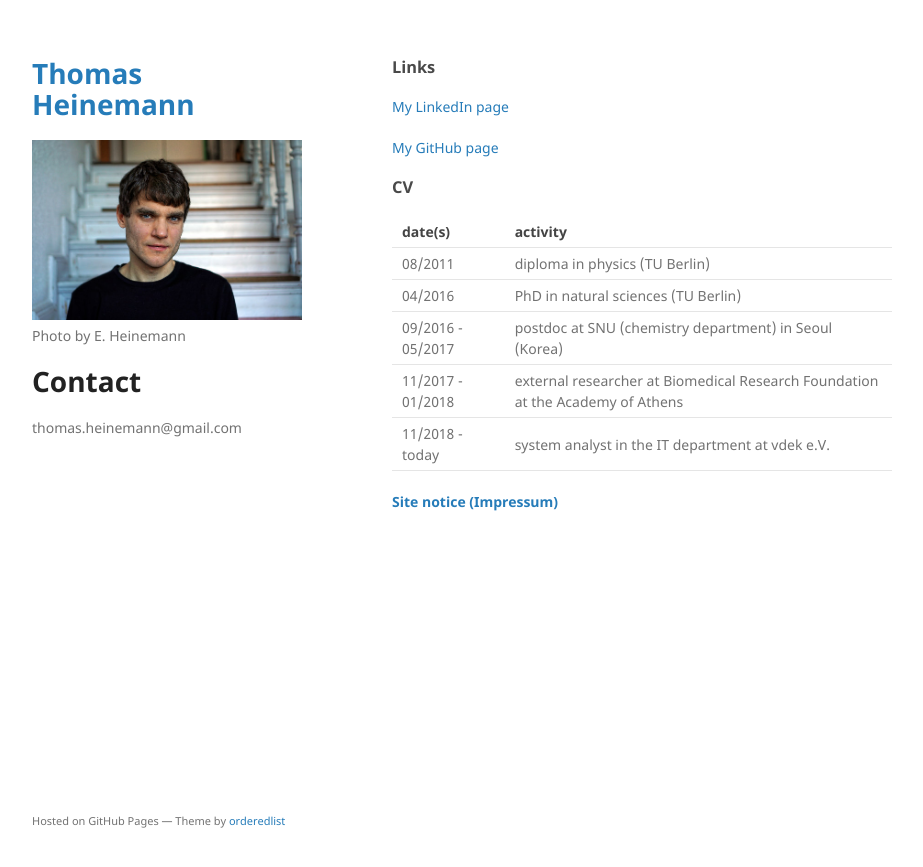
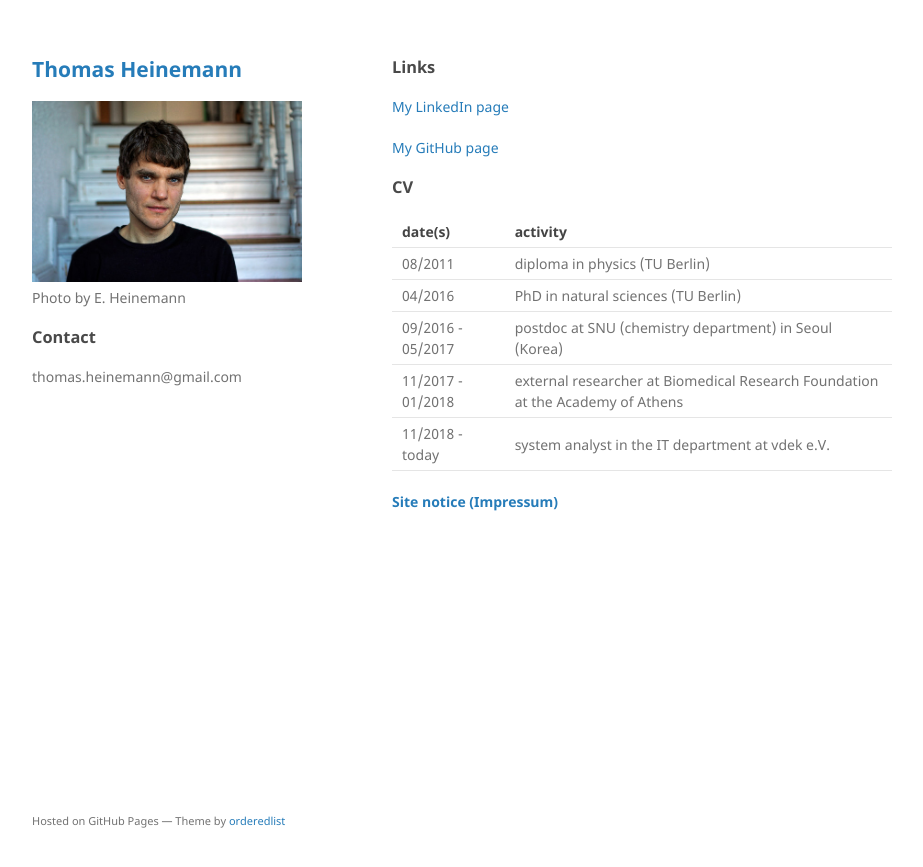
Before and after one commit to thomasheinemann/thomasheinemann.github.io, a Jekyll site: the page built from index.md, in a window 1280 px wide. Shown: the top 867 px of the page, without its empty margins (178-1101 px from the left). Built offline with Jekyll 4.4.1, drawn with Linux system fonts in a browser that asks for light colours; the repository's description, which GitHub fills in, is left out.

```diff
--- a/_layouts/default.html
+++ b/_layouts/default.html
@@ -15,7 +15,7 @@
   <body>
     <div class="wrapper">
       <header>
-        <h1><a href="{{ "/" | absolute_url }}">{{ site.title | default: site.github.repository_name }}</a></h1>
+        <h2><a href="{{ "/" | absolute_url }}">{{ site.title | default: site.github.repository_name }}</a></h2>
 
         {% if site.logo %}
           <img src="{{site.logo | relative_url}}" alt="Logo" />
@@ -23,7 +23,8 @@
         {% endif %}
 
         <p>{{ site.description | default: site.github.project_tagline }}</p>
-        <p><h1>Contact</h1></p>
+
+        <p><h3>Contact</h3></p>
         <p>thomas.heinemann@gmail.com</p>
 
         {% if site.github.is_project_page %}
```
